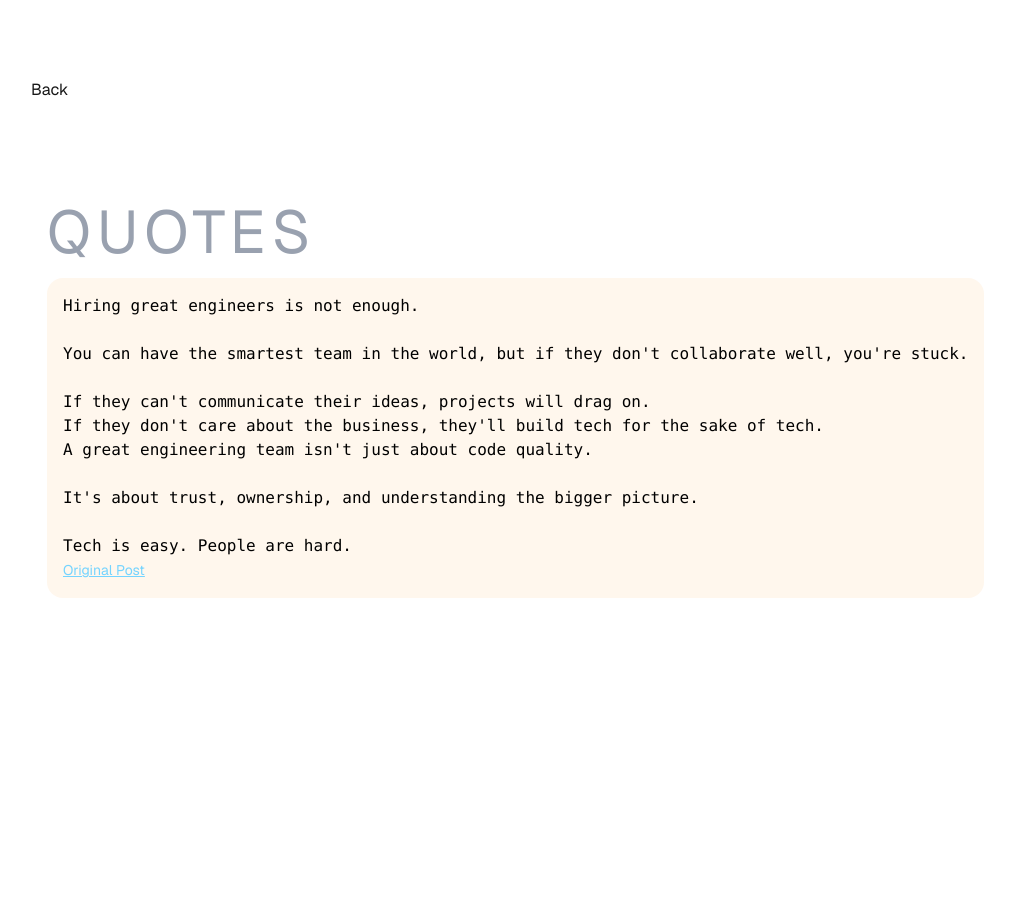
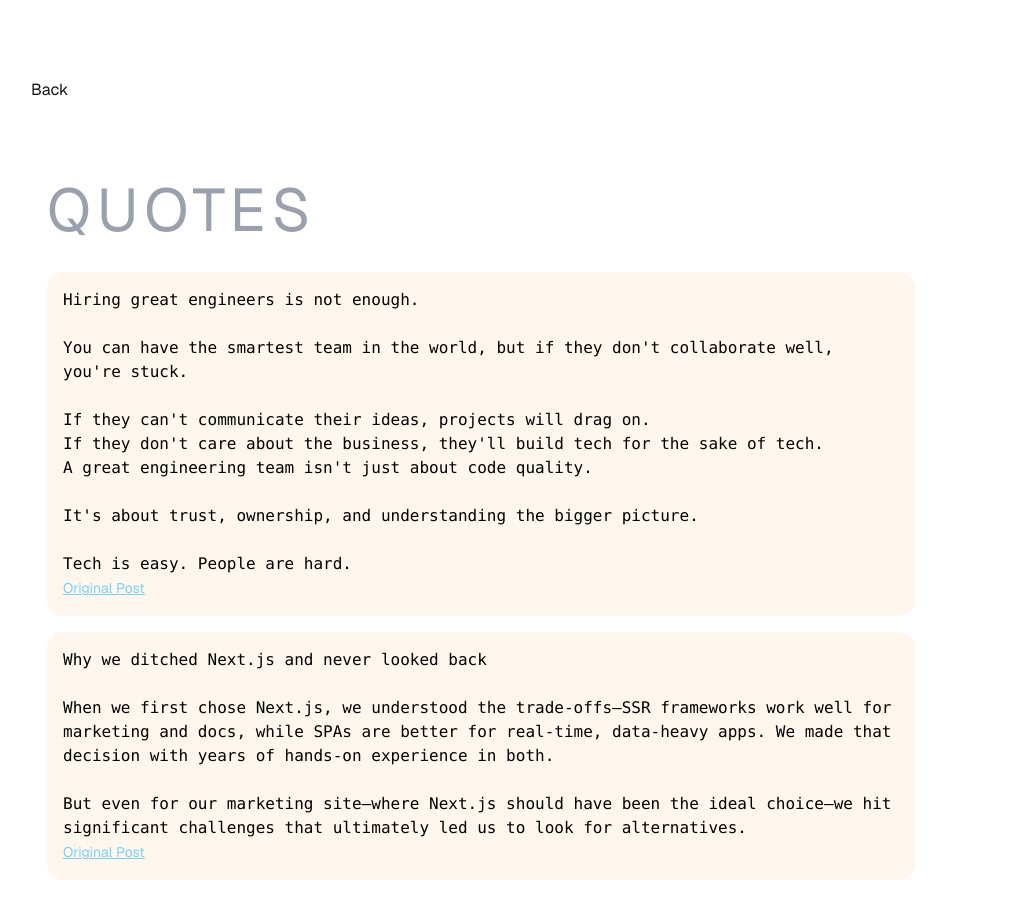
Before and after one commit to sarabs3/sarab.dev, a Next.js app: page /quotes in a window 1280 px wide. Shown: the top 918 px of the page, without its empty margins (159-1174 px from the left). Before the commit the page ends 800 px from the top, so only its background shows below. Built offline with nearby package versions, Linux system fonts and the light colour scheme.

Commit message:
Added one more article to read

```diff
--- a/src/app/quotes/data.ts
+++ b/src/app/quotes/data.ts
@@ -12,4 +12,12 @@ It's about trust, ownership, and understanding the bigger picture.
 Tech is easy. People are hard.`,
 id: 1,
 link: "https://www.linkedin.com/posts/alessiomavica_one-of-the-hardest-lessons-i-learned-as-a-activity-7302296731822575616-ao0n"
+}, {
+    content: `Why we ditched Next.js and never looked back
+
+When we first chose Next.js, we understood the trade-offs—SSR frameworks work well for marketing and docs, while SPAs are better for real-time, data-heavy apps. We made that decision with years of hands-on experience in both.
+
+But even for our marketing site—where Next.js should have been the ideal choice—we hit significant challenges that ultimately led us to look for alternatives.`,
+    id: 2,
+    link: "https://northflank.com/blog/why-we-ditched-next-js-and-never-looked-back"
 }];
--- a/src/app/quotes/page.tsx
+++ b/src/app/quotes/page.tsx
@@ -8,10 +8,10 @@ export default function Qquotes() {
       <main className="flex flex-col gap-8 row-start-2 items-center sm:items-start container w-[900px]">
         <div className="flex gap-4 flex-col p-4 rounded-xl">
         <h1 className="text-gray-400 text-6xl uppercase tracking-widest">Quotes</h1>
-        <div className="flex w-full flex-col">
+        <div className="flex w-full flex-col max-w-[900px]">
             {quotes.map((quote) => (
-                <div key={quote.id} className="bg-orange-50 text-black rounded-2xl p-4 w-full">
-                    <pre>{quote.content}</pre>
+                <div key={quote.id} className="bg-orange-50  mt-4 text-black rounded-2xl p-4 w-full">
+                    <pre className="text-wrap">{quote.content}</pre>
                     <a className="text-sm text-sky-300 underline" target="_blank" href={quote.link}>Original Post</a>
                 </div>
             ))}
```
